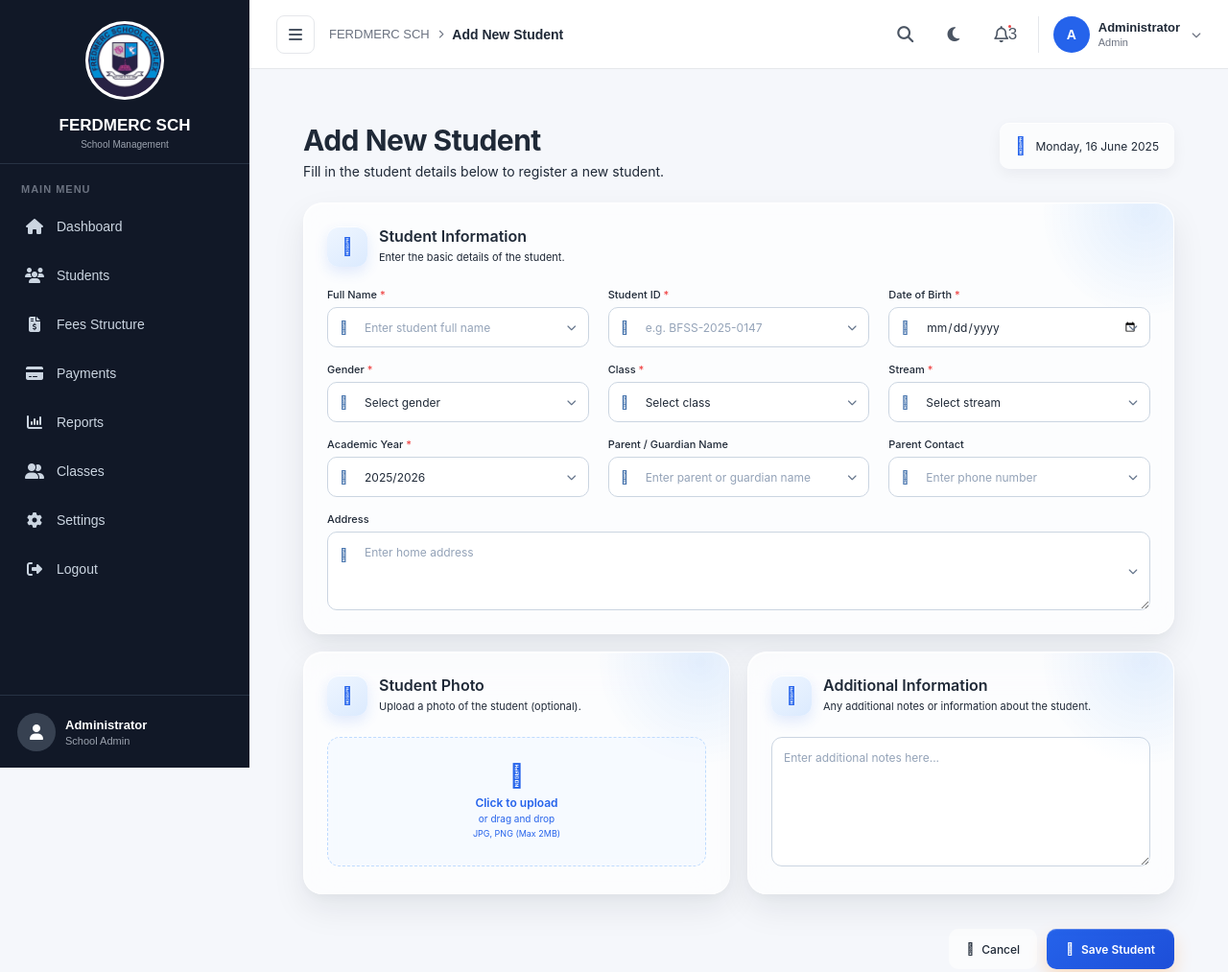
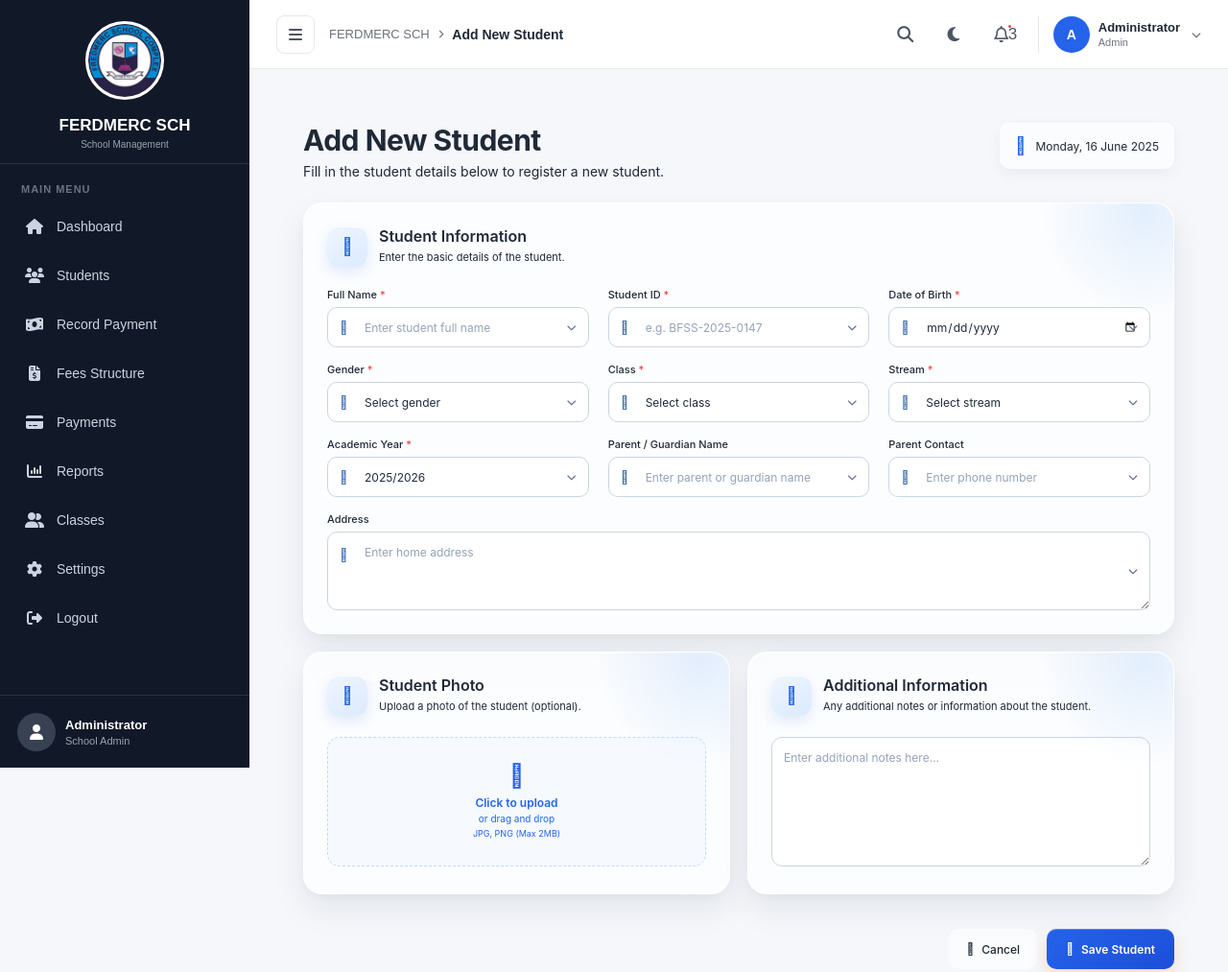
Before and after one commit to infoprinstin-create/smart_fees_system, a Django app: page /add-student/ in a window 1280 px wide. Shown: the top 1013 px of the page at 96% size. Run offline with Django 5.2, Linux system fonts and the light colour scheme; data comes from the database, SQL or seed files in the repository.

Commit message:
Update garage system

```diff
--- a/templates/fees/base.html
+++ b/templates/fees/base.html
@@ -116,6 +116,19 @@
 
         </a>
 
+                <!-- Record Payment -->
+        <a
+            href="{% url 'record_payment' %}"
+            class="nav-item"
+        >
+
+            <i class="fas fa-money-bill-wave"></i>
+
+            <span>
+                Record Payment
+            </span>
+
+        </a>
 
         <!-- Fees Structure -->
         <a
```
